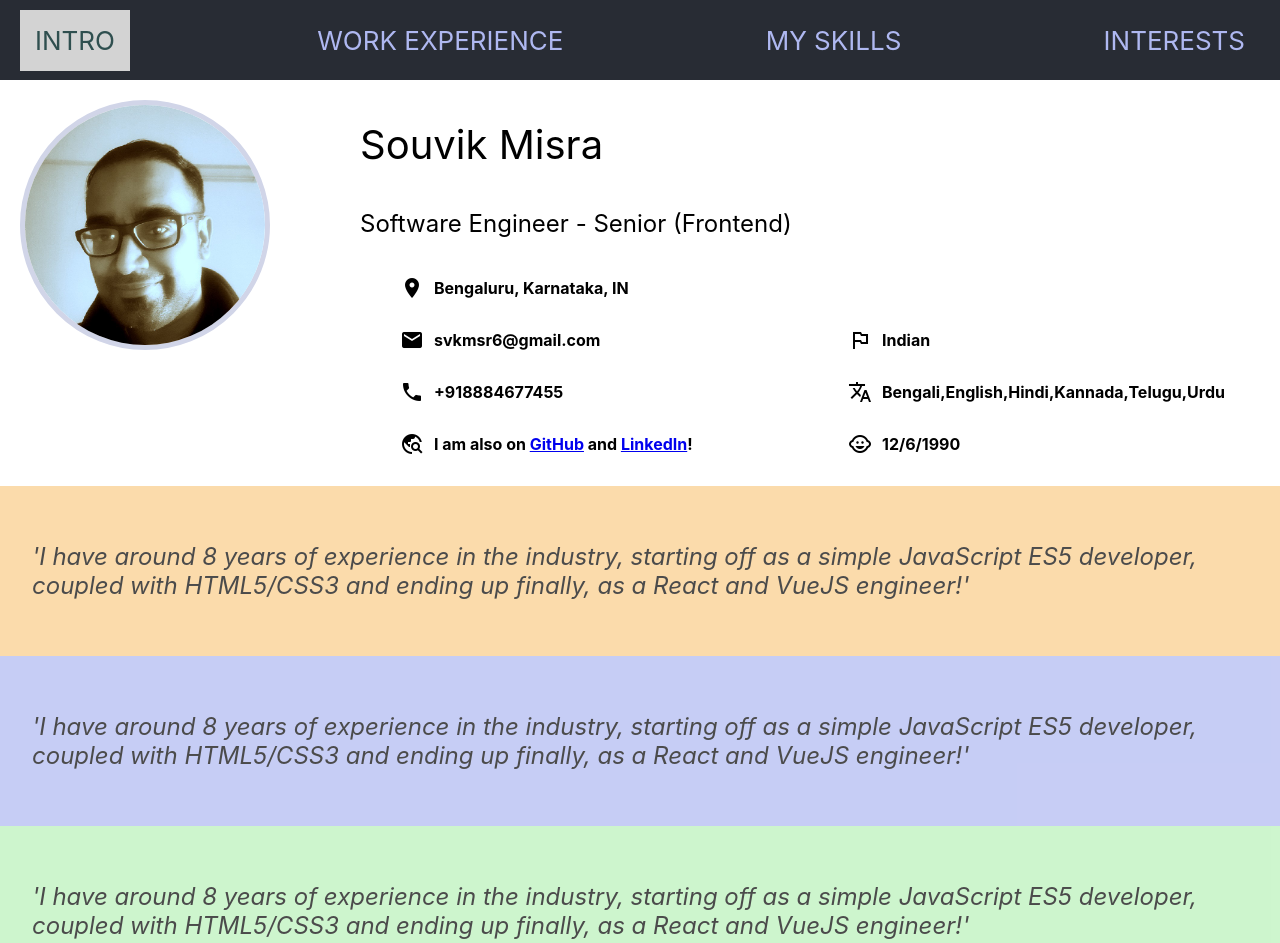
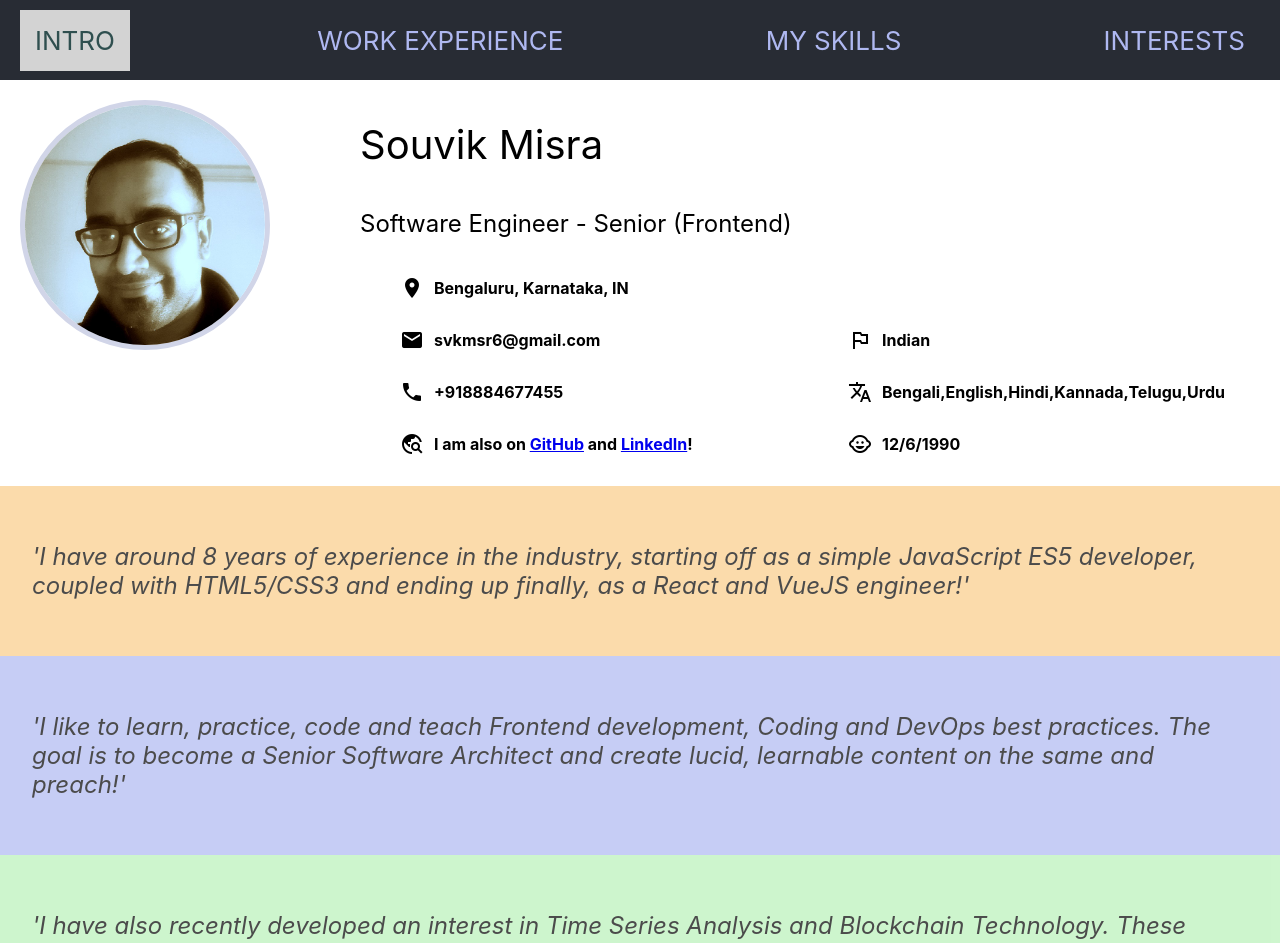
Before and after one commit to svkmsr6/svk-profile-app, a React (Create React App) app: page / in a window 1280 px wide. Shown: the top 943 px of the page. Built offline with nearby package versions, Linux system fonts and the light colour scheme.

Commit message:
Modified Intro section

```diff
--- a/src/views/Intro.js
+++ b/src/views/Intro.js
@@ -35,11 +35,11 @@ function Intro(props) {
             },
             {
                 bgColor: 'grey',
-                text: '\'I have around 8 years of experience in the industry, starting off as a simple JavaScript ES5 developer, coupled with HTML5/CSS3 and ending up finally, as a React and VueJS engineer!\''
+                text: '\'I like to learn, practice, code and teach Frontend development, Coding and DevOps best practices. The goal is to become a Senior Software Architect and create lucid, learnable content on the same and preach!\''
             },
             {
                 bgColor: 'green',
-                text: '\'I have around 8 years of experience in the industry, starting off as a simple JavaScript ES5 developer, coupled with HTML5/CSS3 and ending up finally, as a React and VueJS engineer!\''
+                text: '\'I have also recently developed an interest in Time Series Analysis and Blockchain Technology. These skills and technologies have an emerging importance in the job market.\''
             }
         ]
     };
```
